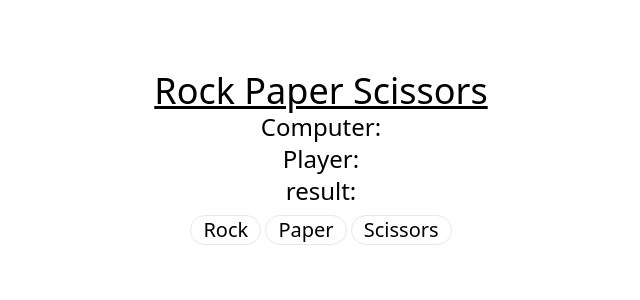
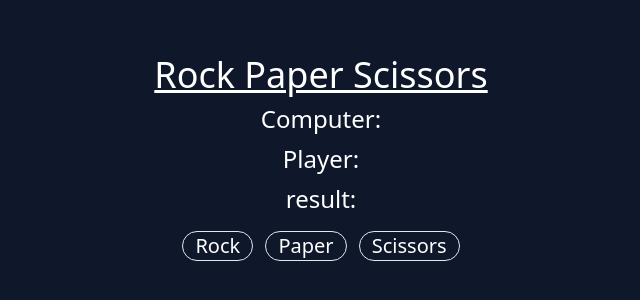
Before and after one commit to Hami1d/JSRockpaperscissors, a website: page src/index.html in a window 1280 px wide. Shown: the part 242-542 px from the top of the page, without its empty margins (319-959 px from the left). Drawn offline with Linux system fonts and the light colour scheme.

Commit message:
finished

```diff
--- a/src/index.html
+++ b/src/index.html
@@ -5,22 +5,22 @@
     <meta http-equiv="X-UA-Compatible" content="IE=edge">
     <meta name="viewport" content="width=device-width, initial-scale=1.0">
     <link rel="stylesheet" href="style.css">
-    <title>Document</title>
+    <title>Rock Paper Scissors</title>
 </head>
-<body>
-    <div class="h-screen flex justify-center items-center flex-col">
-        <h1 class="text-4xl font-awesome underline">Rock Paper Scissors</h1>
+<body class="bg-slate-900 text-white font-extralight">
+    <div class="h-screen flex justify-center items-center flex-col font-sans">
+        <h1 class="text-4xl font-awesome underline decoration-solid">Rock Paper Scissors</h1>
 
-        <h2 class="text-2xl">Computer: <span id="Cresult"></span></h2>
+        <h2 class="text-2xl mt-2">Computer: <span id="Cresult"></span></h2>
 
-        <h2 class="text-2xl">Player: <span id="Presult"></span></h2>
+        <h2 class="text-2xl my-2">Player: <span id="Presult"></span></h2>
 
-        <h2 class="text-2xl">result: <span id="result"></span></h2>
+        <h2 class="text-2xl mb-2">result: <span id="result"></span></h2>
 
         <div class="mt-2">
-            <button class="border rounded-full border-solid px-3 text-xl" id="choice">Rock</button>
-            <button class="border rounded-full border-solid px-3 text-xl" id="choice">Paper</button>
-            <button class="border rounded-full border-solid px-3 text-xl" id="choice">Scissors</button>
+            <button class="border rounded-full border-solid px-3 text-xl not-italic hover:italic" id="choice">Rock</button>
+            <button class="border rounded-full border-solid px-3 text-xl not-italic hover:italic mx-2" id="choice">Paper</button>
+            <button class="border rounded-full border-solid px-3 text-xl not-italic hover:italic" id="choice">Scissors</button>
         </div>
     </div>
     <script src="../scripts/main.js"></script>
```
Also changed, not shown: src/style.css.
